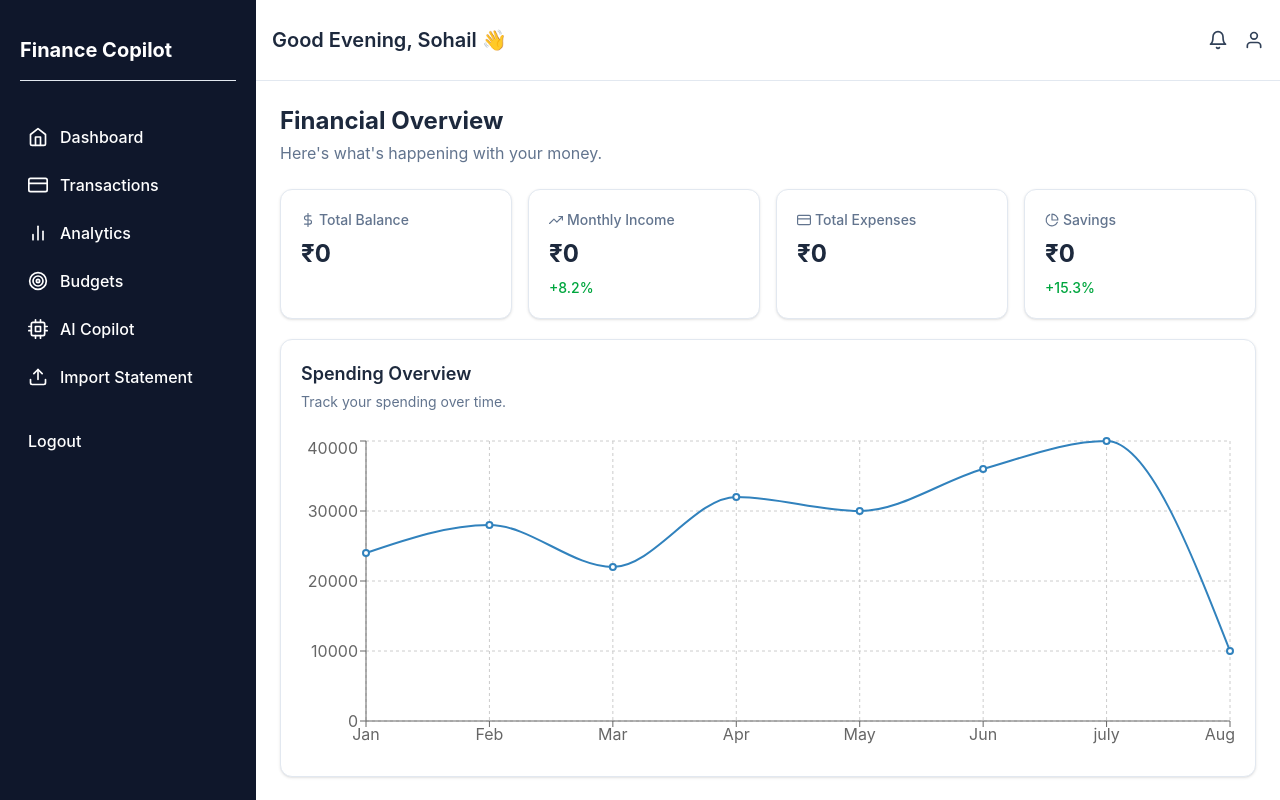
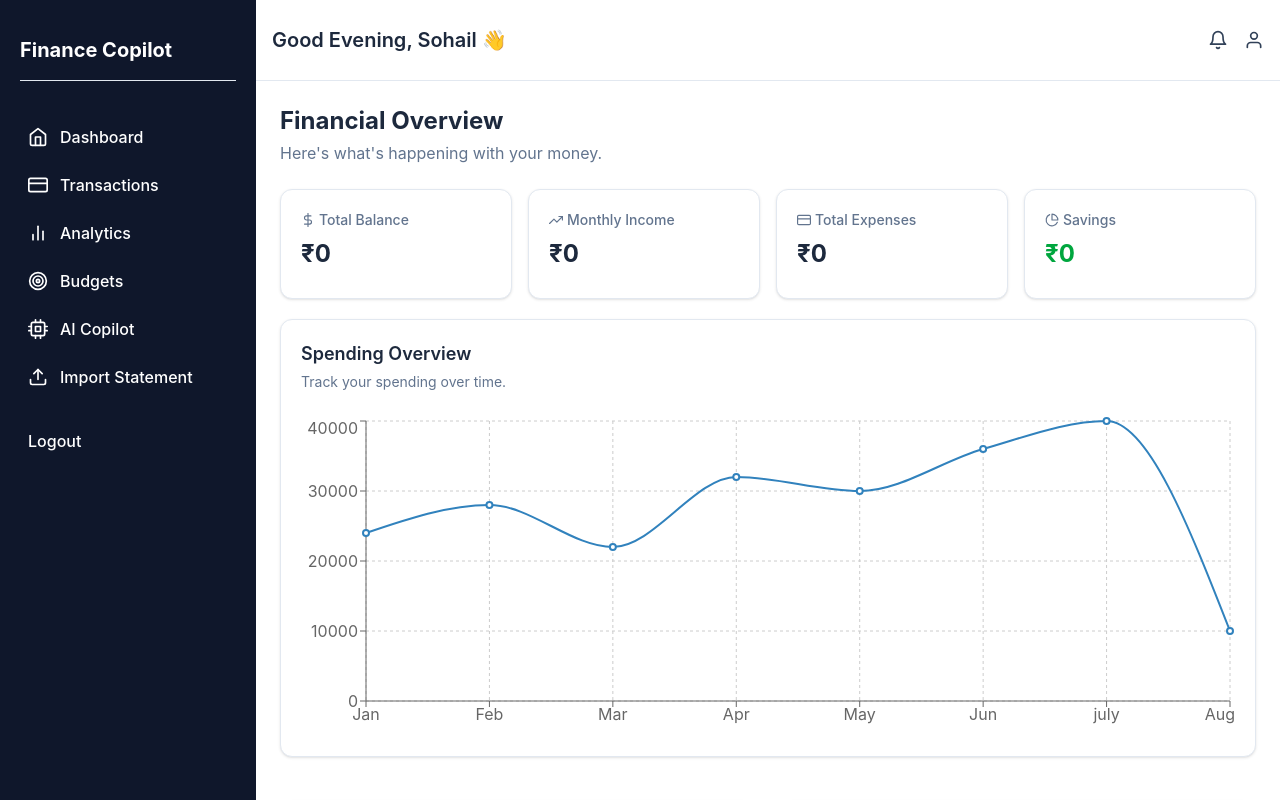
Before and after one commit to sohail7499/Finance-Copilot, a React (Vite) app: page / in a window 1280 px wide. Built offline with nearby package versions, Linux system fonts and the light colour scheme.

Commit message:
feat: complete dynamic dashboard summary

```diff
--- a/src/components/Dashboard.jsx
+++ b/src/components/Dashboard.jsx
@@ -44,7 +44,7 @@ function Dashboard() {
       id: 2,
       title: "Monthly Income",
       amount: `₹${totalIncome.toLocaleString("en-IN")}`,
-      change: "+8.2%",
+      // change: "+8.2%",
       icon: FiTrendingUp,
     },
     {
@@ -58,7 +58,7 @@ function Dashboard() {
       id: 4,
       title: "Savings",
       amount: `₹${savings.toLocaleString("en-IN")}`,
-      change: "+15.3%",
+      change: "",
       icon: FiPieChart,
     },
   ];
@@ -72,7 +72,7 @@ function Dashboard() {
       </p>
 
       {/* Dashboard sections will come here */}
-      <div className="mt-6 grid grid-cols-1 gap-4 sm:grid-cols-2 lg:grid-cols-4">
+      <div className="mt-6 content-between grid grid-cols-1 gap-4 sm:grid-cols-2 lg:grid-cols-4">
         {summaryCards.map((card) => {
           const Icon = card.icon;
           return (
@@ -86,7 +86,16 @@ function Dashboard() {
                 </span>
                 {card.title}
               </p>
-              <h2 className="mt-2 text-2xl font-bold text-slate-800">
+
+              <h2
+                className={`mt-2 text-2xl font-bold ${
+                  card.id === 4
+                    ? savings >= 0
+                      ? "text-green-600"
+                      : "text-red-600"
+                    : "text-slate-800"
+                }`}
+              >
                 {card.amount}
               </h2>
               <p className="mt-2 text-sm font-medium text-green-600">
```
